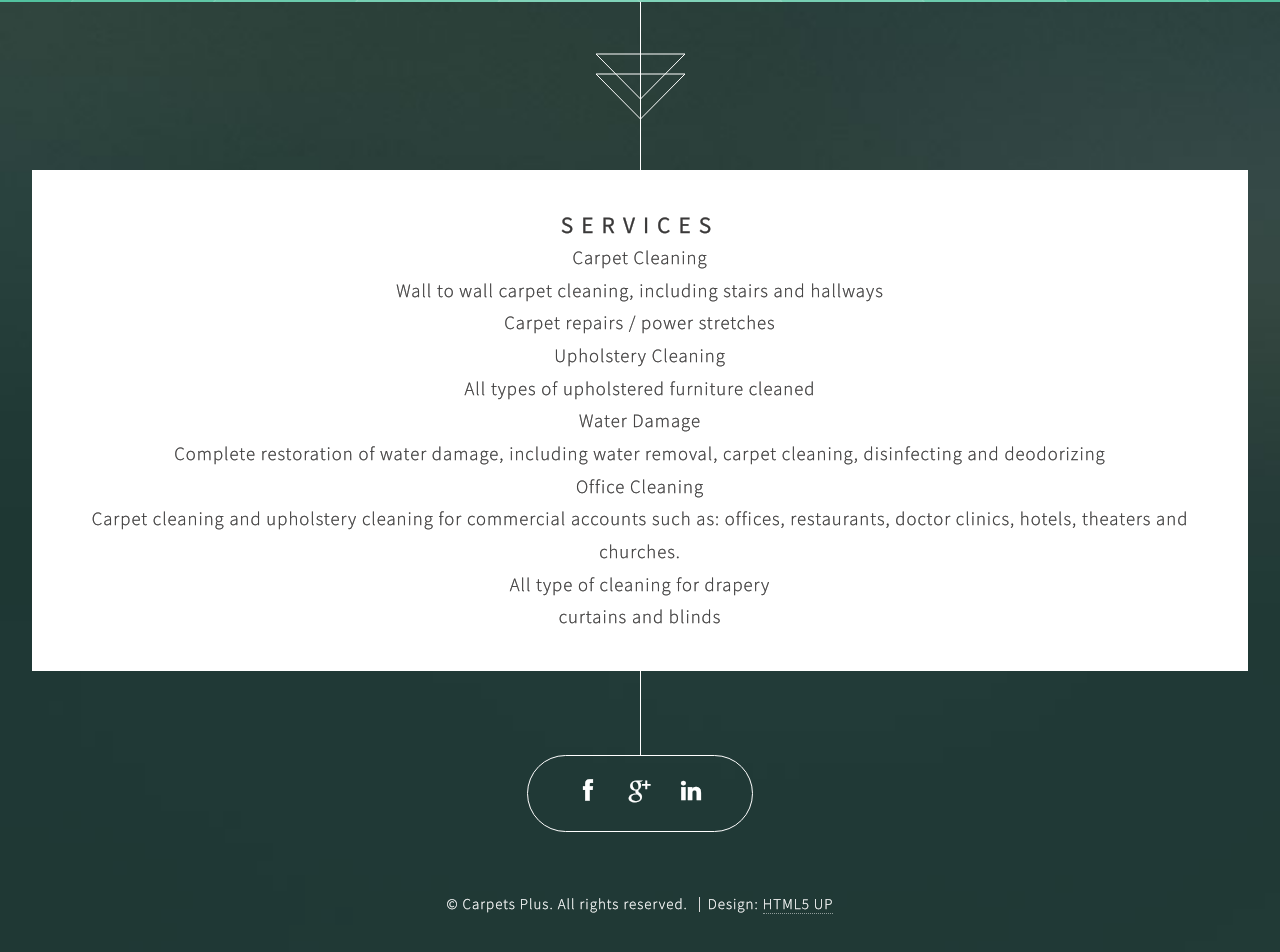
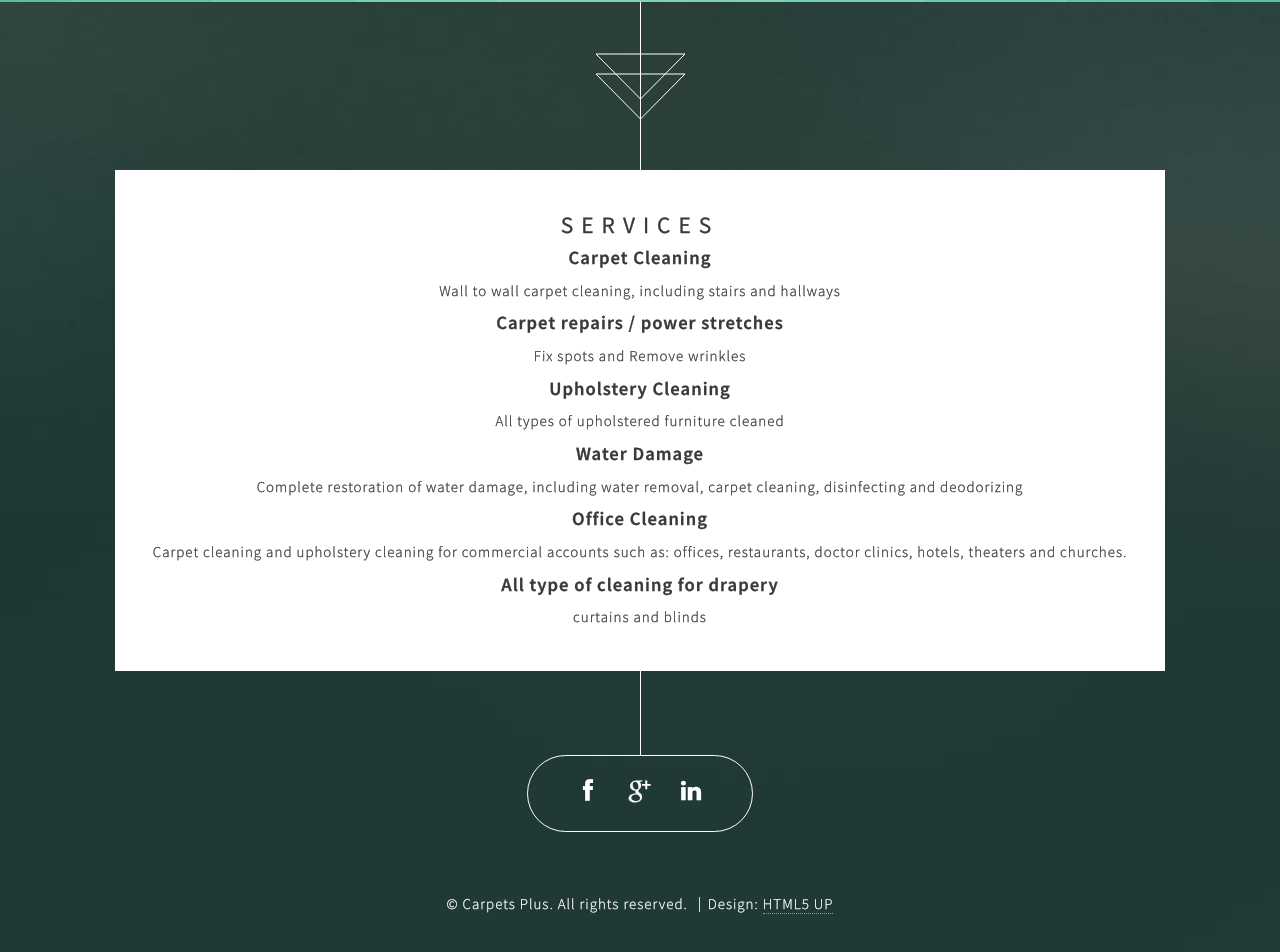
Before and after one commit to zedd45/carpetsplusTwoDotOh, a website: page index.html in a window 1280 px wide. Shown: the part 1300-2252 px from the top of the page. Drawn offline with Linux system fonts and the light colour scheme.

Commit message:
services

```diff
--- a/css/style.css
+++ b/css/style.css
@@ -1468,3 +1468,11 @@
 			{
 				opacity: 1.0;
 			}
+
+/** overrides **/
+dt {
+    font-weight: 700;
+}
+dd {
+    font-size: 0.8em;
+}
--- a/index.html
+++ b/index.html
@@ -64,8 +64,8 @@
                      <dl>
                         <dt>Carpet Cleaning</dt>
                         <dd>Wall to wall carpet cleaning, including stairs and hallways</dd>
-                        <dt> Carpet repairs / power stretches</dt>
-                        <dd></dd>
+                        <dt>Carpet repairs / power stretches</dt>
+                        <dd>Fix spots and Remove wrinkles </dd>
                         <dt>Upholstery Cleaning</dt>
                         <dd>All types of upholstered furniture cleaned</dd>
                         <dt>Water Damage</dt>
```
